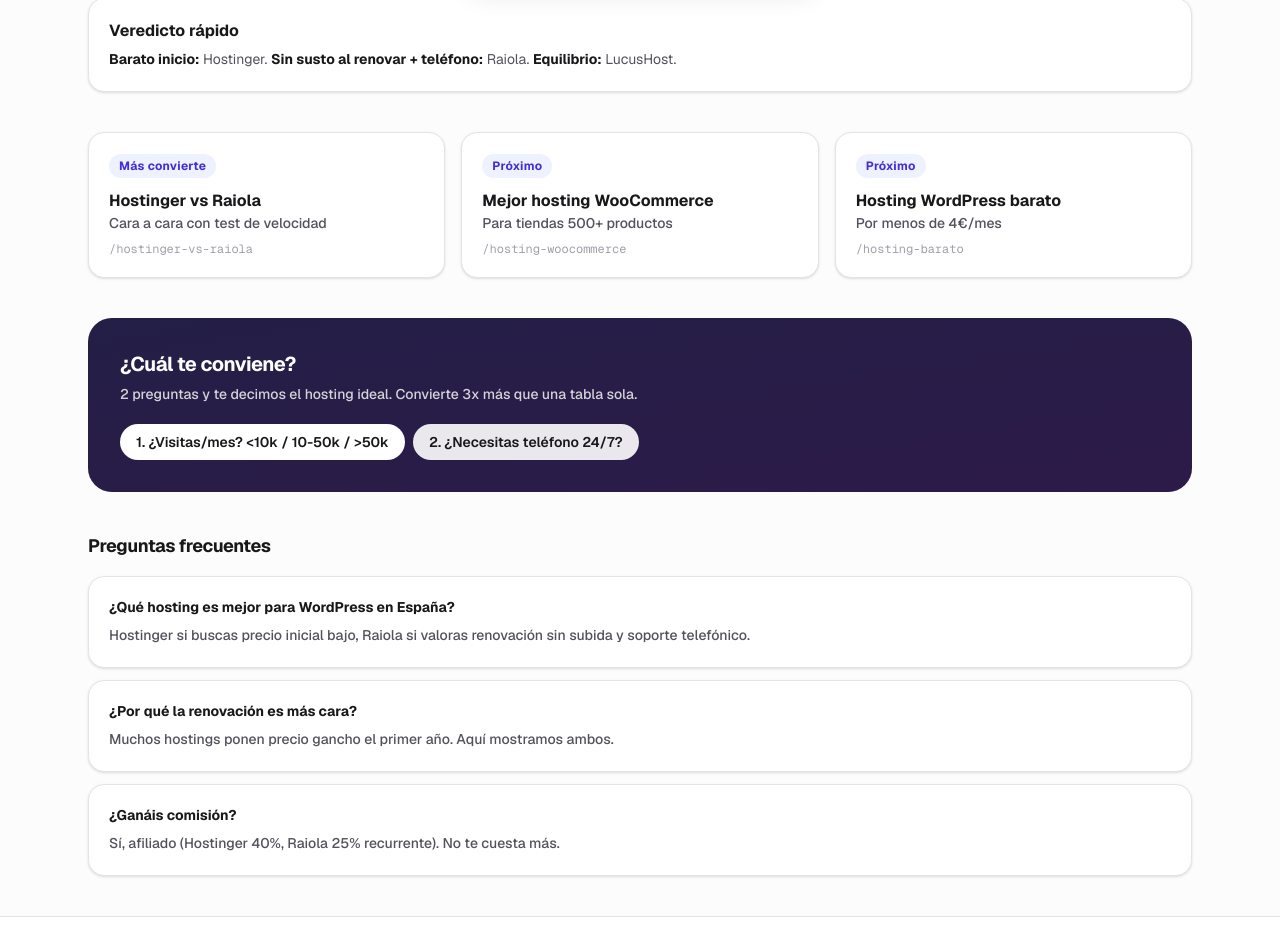
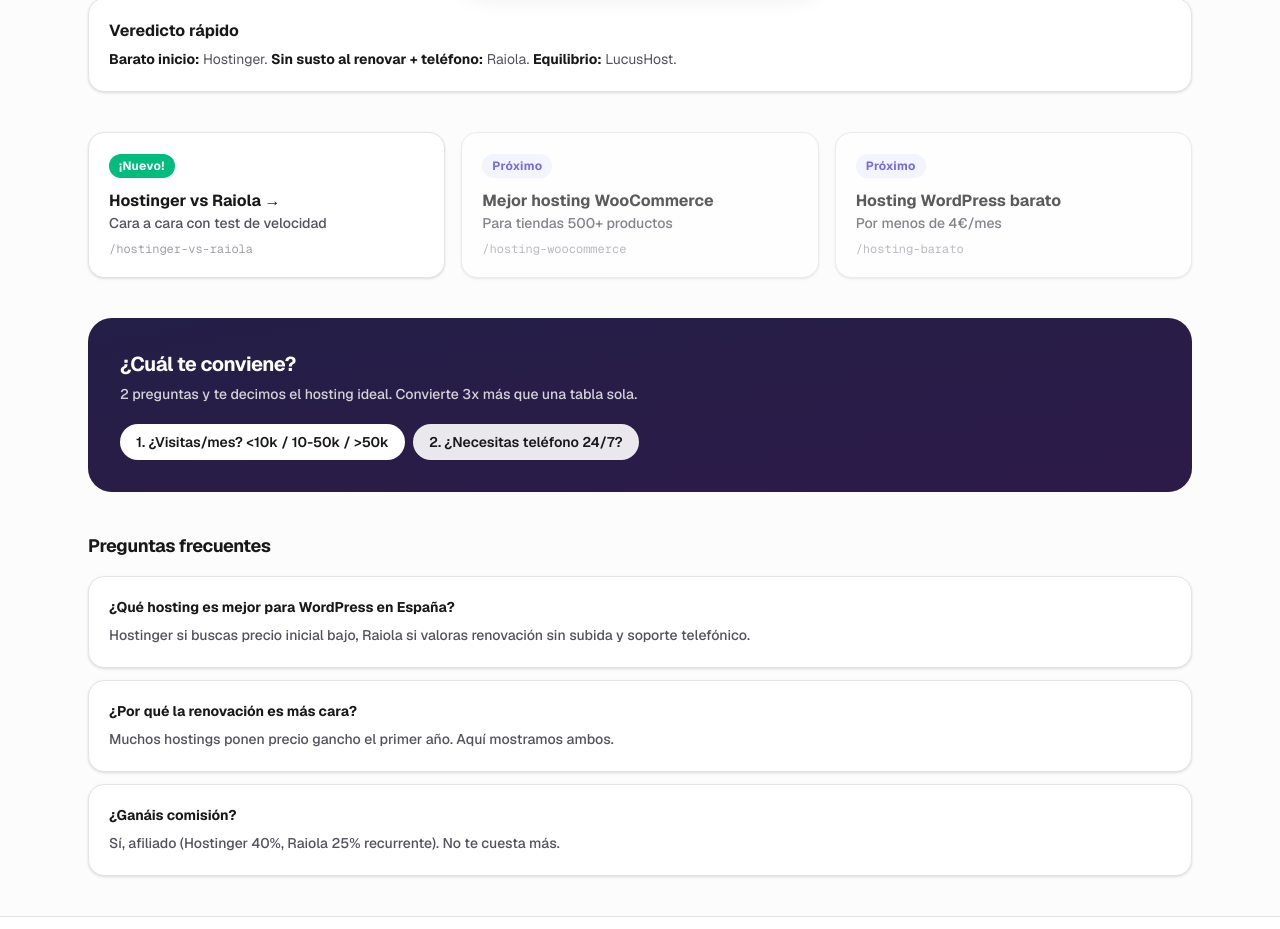
Before and after one commit to ReplikanteK/lamesacuadrada, a Next.js app: page / in a window 1280 px wide. Shown: the part 1198-2127 px from the top of the page. Built offline with nearby package versions, Linux system fonts and the light colour scheme.

Commit message:
feat: link home -> /hostinger-vs-raiola (activo, badge Nuevo)

```diff
--- a/src/app/page.tsx
+++ b/src/app/page.tsx
@@ -1,3 +1,5 @@
+import Link from "next/link";
+
 const hostings = [
   {
     name: "Hostinger",
@@ -150,17 +152,20 @@
       <section className="max-w-6xl mx-auto px-6 w-full">
         <div className="grid sm:grid-cols-3 gap-4">
           {[
-            { title: "Hostinger vs Raiola", desc: "Cara a cara con test de velocidad", slug: "/hostinger-vs-raiola", badge: "Más convierte" },
+            { title: "Hostinger vs Raiola", desc: "Cara a cara con test de velocidad", slug: "/hostinger-vs-raiola", badge: "¡Nuevo!" },
             { title: "Mejor hosting WooCommerce", desc: "Para tiendas 500+ productos", slug: "/hosting-woocommerce", badge: "Próximo" },
             { title: "Hosting WordPress barato", desc: "Por menos de 4€/mes", slug: "/hosting-barato", badge: "Próximo" },
-          ].map((c) => (
-            <div key={c.slug} className="bg-white border border-zinc-200 rounded-2xl p-5 shadow-sm hover:shadow-md transition">
-              <span className="text-xs font-bold tracking-wide bg-indigo-50 text-indigo-700 px-2.5 py-1 rounded-full">{c.badge}</span>
-              <div className="font-bold mt-3 text-zinc-900">{c.title}</div>
-              <div className="text-sm font-medium text-zinc-600">{c.desc}</div>
-              <div className="text-xs font-mono text-zinc-400 mt-2">{c.slug}</div>
-            </div>
-          ))}
+          ].map((c) => {
+            const isLive = c.slug === "/hostinger-vs-raiola";
+            return (
+              <Link key={c.slug} href={isLive ? c.slug : "#"} className={`bg-white border border-zinc-200 rounded-2xl p-5 shadow-sm block ${isLive ? "hover:shadow-md hover:border-indigo-200 transition" : "opacity-70"}`}>
+                <span className={`text-xs font-bold tracking-wide px-2.5 py-1 rounded-full ${isLive ? "bg-emerald-500 text-white" : "bg-indigo-50 text-indigo-700"}`}>{c.badge}</span>
+                <div className="font-bold mt-3 text-zinc-900">{c.title} {isLive && "→"}</div>
+                <div className="text-sm font-medium text-zinc-600">{c.desc}</div>
+                <div className="text-xs font-mono text-zinc-400 mt-2">{c.slug}</div>
+              </Link>
+            );
+          })}
         </div>
       </section>
 
```
